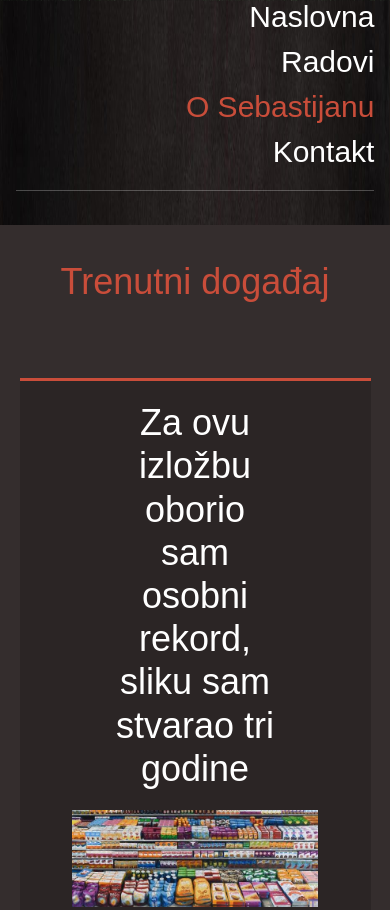
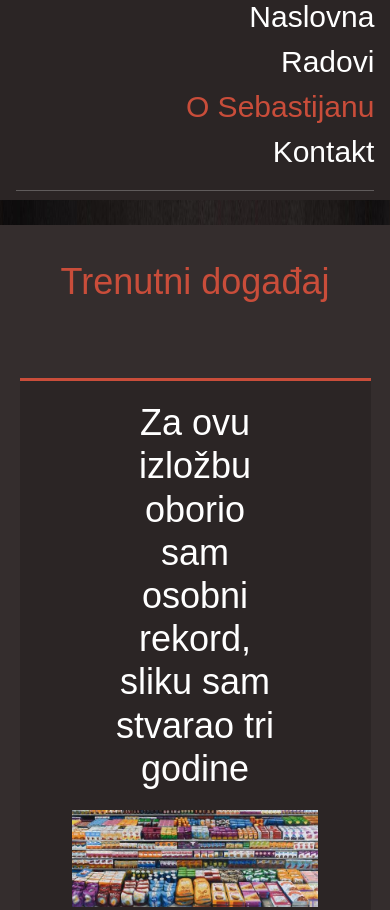
Before and after one commit to Filip-Gale/Dracic, a plain HTML site: page blog.html in a window 390 px wide. Shown: the top 910 px of the page. Drawn offline with nearby package versions, Linux system fonts and the light colour scheme.

Commit message:
Add files via upload

```diff
--- a/style.css
+++ b/style.css
@@ -240,15 +240,12 @@ footer{
     nav{
         height: 200px;
         align-items:flex-end;
+        background-color: #2B2525;
     }
 
 
     #fold-box{
         margin-top: 250px;
-    }
-
-    nav{
-        enable-background: 0;
     }
 
     .dropdown-content{
@@ -257,4 +254,8 @@ footer{
     body{
         background-image: url("img/fold-5.jpg");
     }
+
+    .sticky{
+        position: static;
+    }
 }
```
